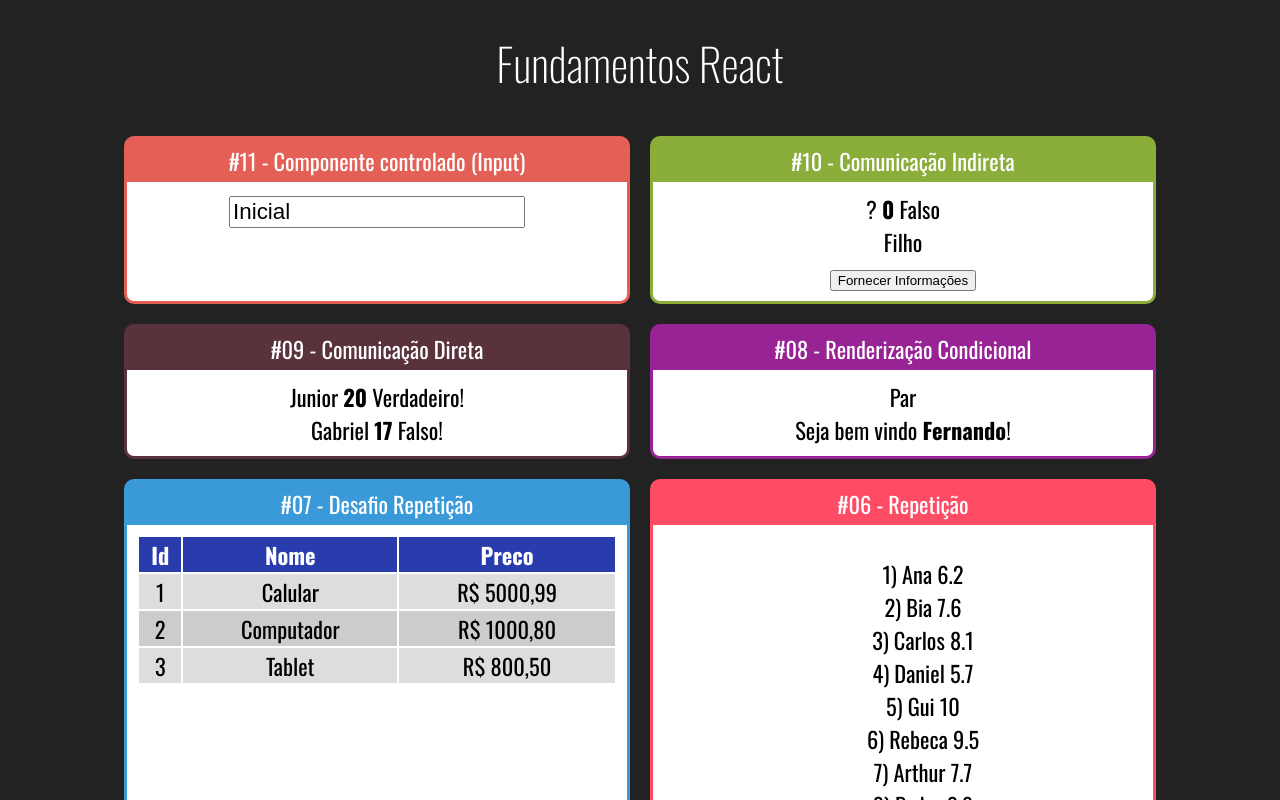
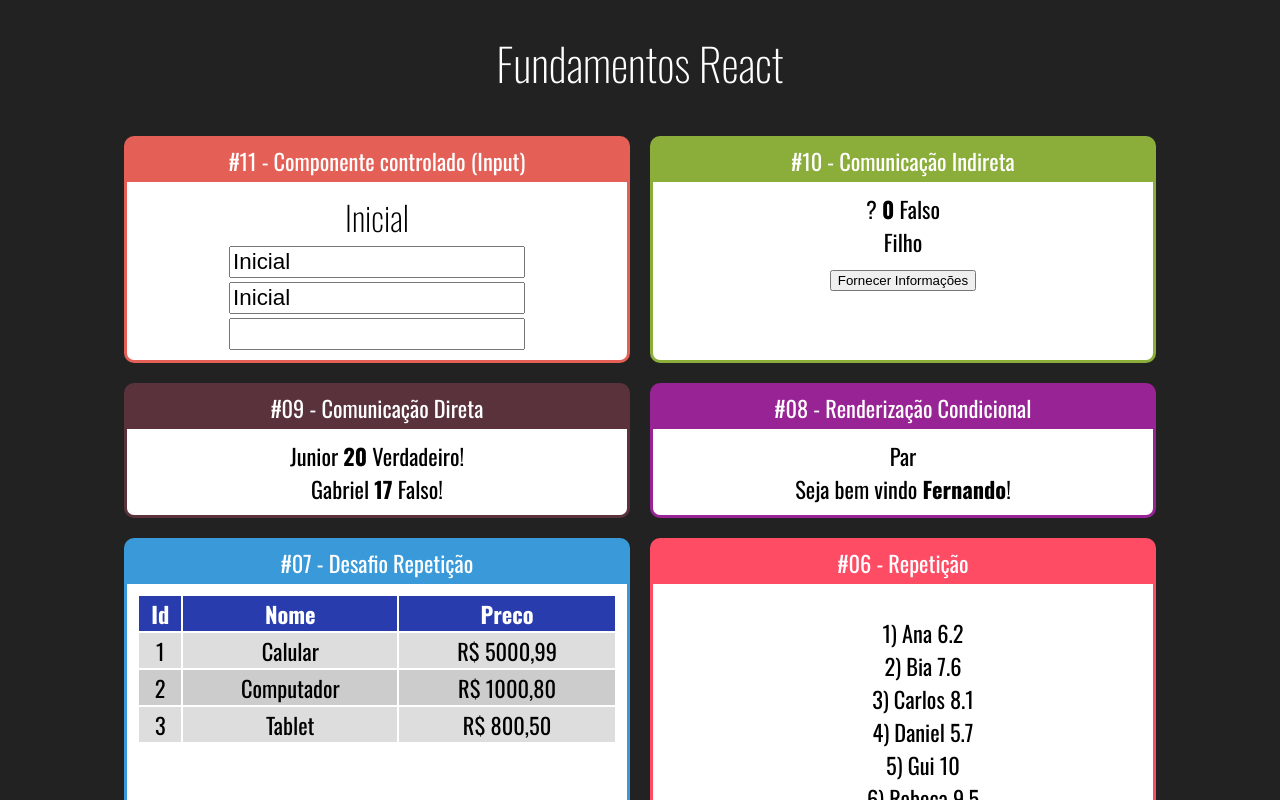
Before and after one commit to lucasg13info/curso-react, a React (Create React App) app in the folder fundamentos-react/: page / in a window 1280 px wide. Shown: the top 800 px of the page. Built offline with nearby package versions, Linux system fonts and the light colour scheme.

Commit message:
Componente não controlado (form)

```diff
--- a/fundamentos-react/src/components/formulario/Input.jsx
+++ b/fundamentos-react/src/components/formulario/Input.jsx
@@ -9,7 +9,13 @@ export default (props) => {
     }
     return (
         <div className="Input">
-            <input value={ valor } onChange={quandoMudar}/>
+            <h2>{valor}</h2>
+            <div >
+                <input value={ valor } onChange={quandoMudar}/>
+                <input value={ valor } readOnly/>
+                <input value={ undefined} />
+            </div>
+
         </div>
     )
 }
```
